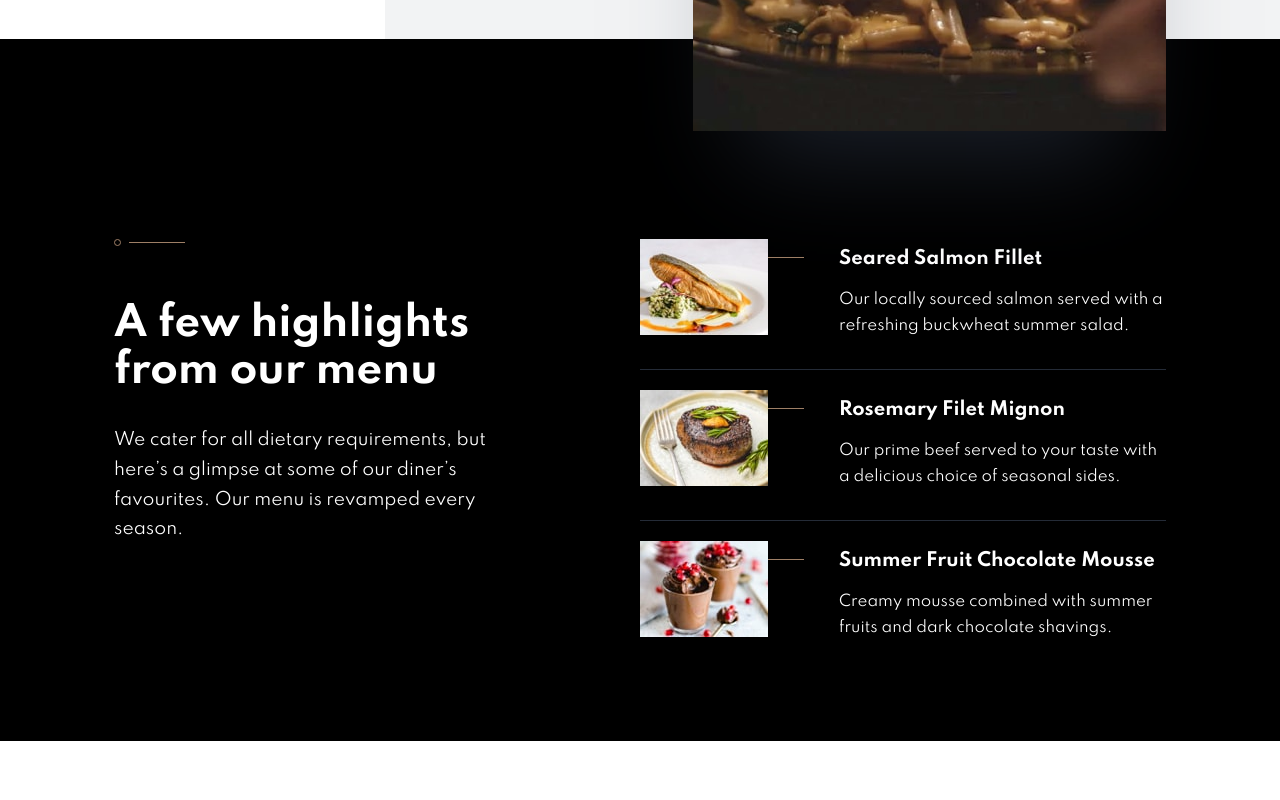
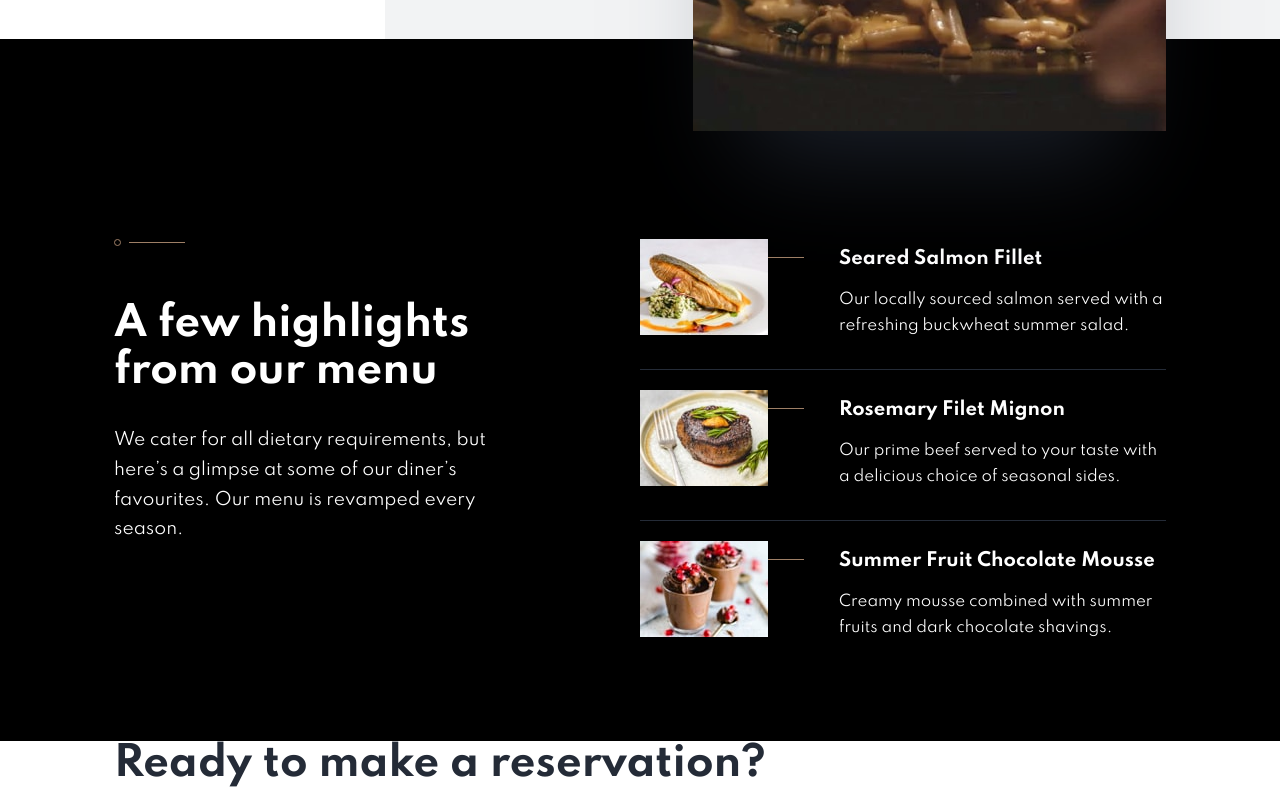
Before and after one commit to abdulsamadayoade/FoodHunt, a plain HTML site: page index.html in a window 1280 px wide. Shown: the part 2071-2871 px from the top of the page. Before the commit the page ends 2812 px from the top, so only its background shows below. Drawn offline with Linux system fonts and the light colour scheme.

Commit message:
update index.html

```diff
--- a/index.html
+++ b/index.html
@@ -130,6 +130,16 @@
                 </div>
             </div>
         </section>
+
+        <!-- RESERVATION SECTION -->
+        <section class="reservation">
+            <div class="container">
+                <div class="row">
+                    <h2>Ready to make a reservation?</h2>
+                    <a href="#" class="btn btn-black">Book a table</a>
+                </div>
+            </div>
+        </section>
     </main>
 </body>
 
```
